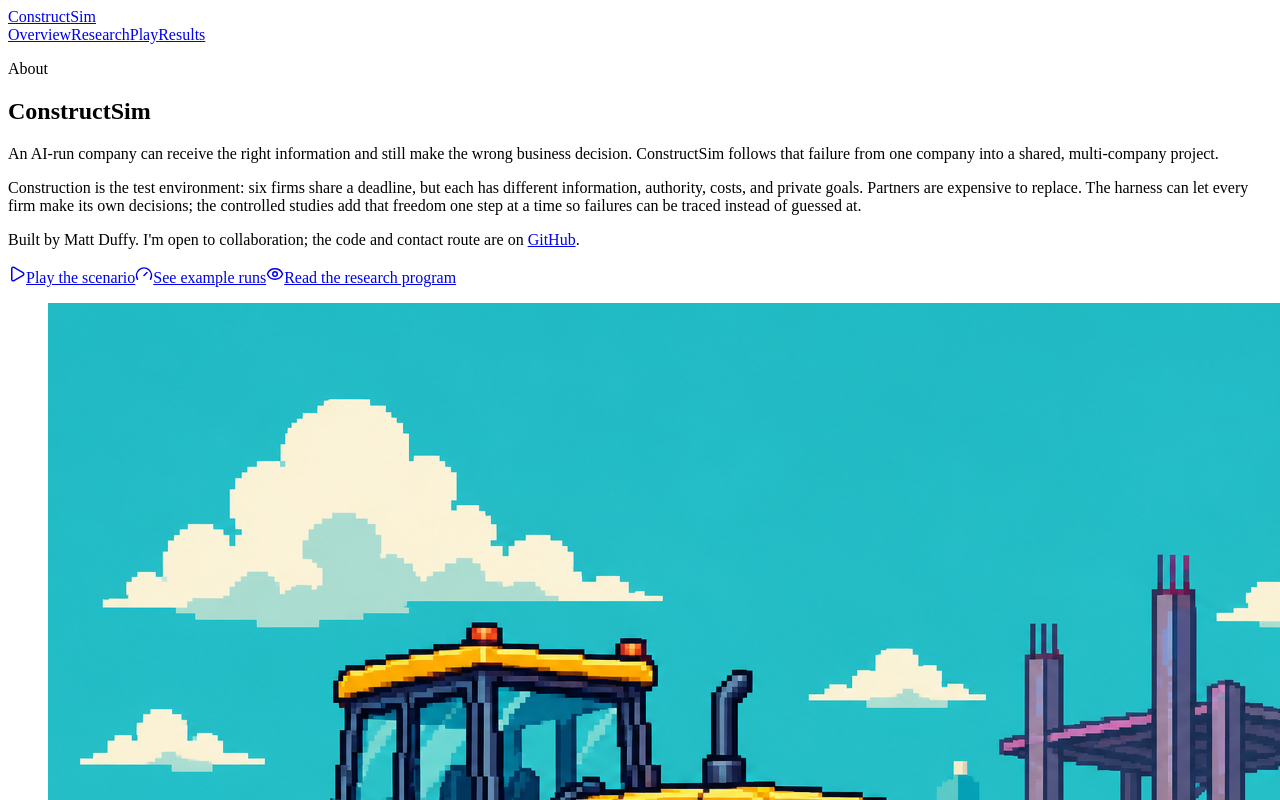
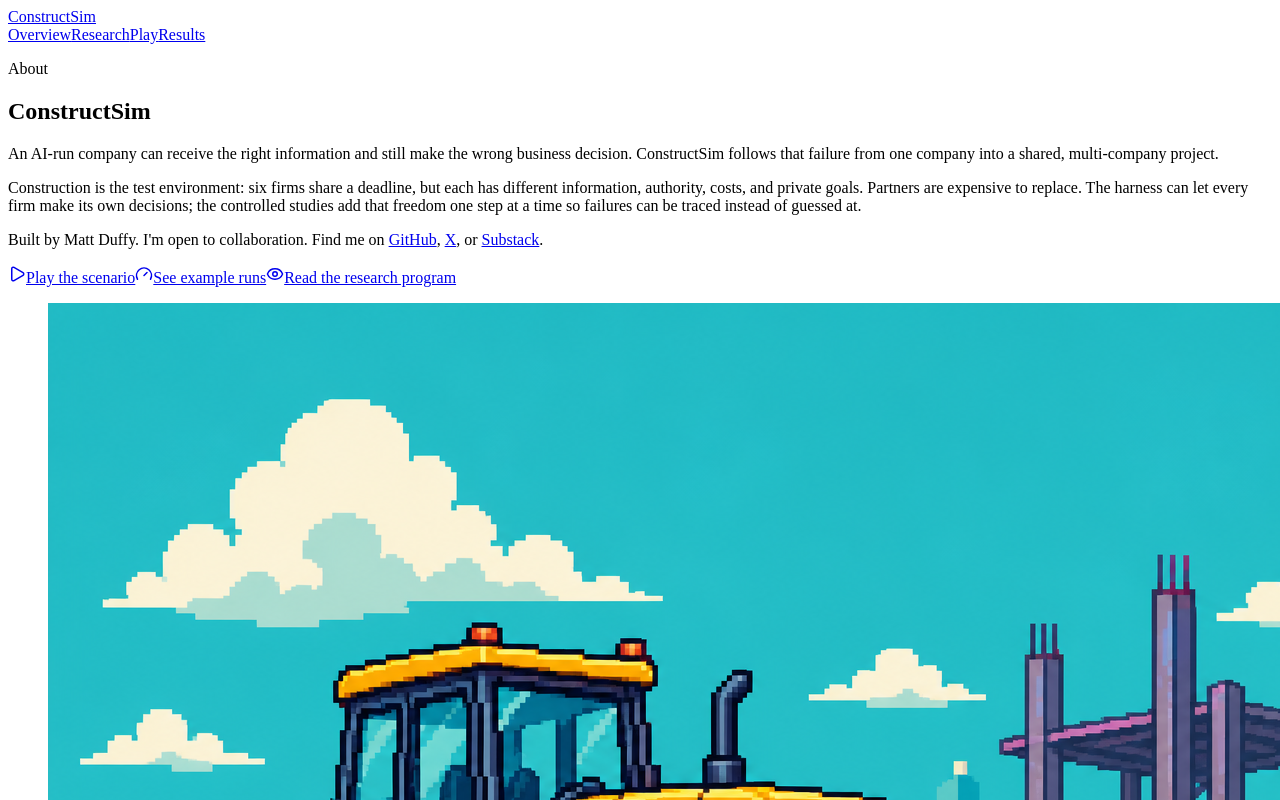
Before and after one commit to mduffster/construction-agent-bench, a React (Vite) app in the folder web/: page / in a window 1280 px wide. Shown: the top 800 px of the page. Built offline with nearby package versions, Linux system fonts and the light colour scheme; the HTML template or start-up script is replaced by a standard one.

Commit message:
Add public contact links

```diff
--- a/web/src/App.tsx
+++ b/web/src/App.tsx
@@ -185,8 +185,19 @@ function HomePage() {
             one step at a time so failures can be traced instead of guessed at.
           </p>
           <p>
-            Built by Matt Duffy. I'm open to collaboration; the code and contact
-            route are on <a href="https://github.com/mduffster" rel="noreferrer" target="_blank">GitHub</a>.
+            Built by Matt Duffy. I'm open to collaboration. Find me on{" "}
+            <a href="https://github.com/mduffster" rel="noreferrer" target="_blank">
+              GitHub
+            </a>
+            ,{" "}
+            <a href="https://x.com/iammattduff" rel="noreferrer" target="_blank">
+              X
+            </a>
+            , or{" "}
+            <a href="https://seekingsignal.substack.com" rel="noreferrer" target="_blank">
+              Substack
+            </a>
+            .
           </p>
           <div className="hero-actions">
             <NavButton href="/play" icon={<Play size={18} />}>
```
Also changed, not shown: 2 other files (tests, documents, lock files or other folders).
